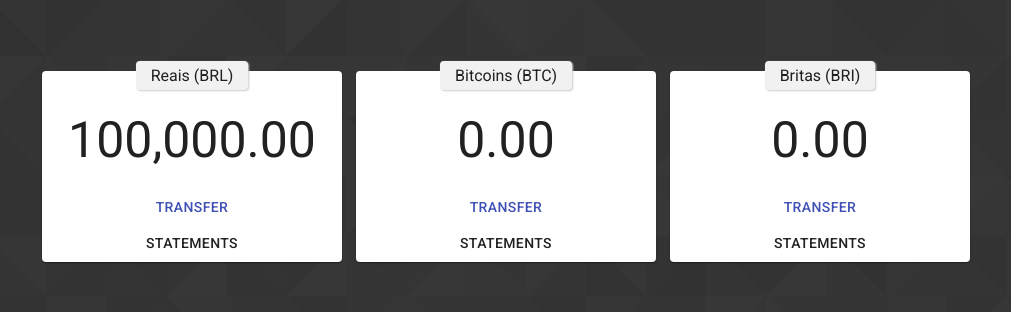
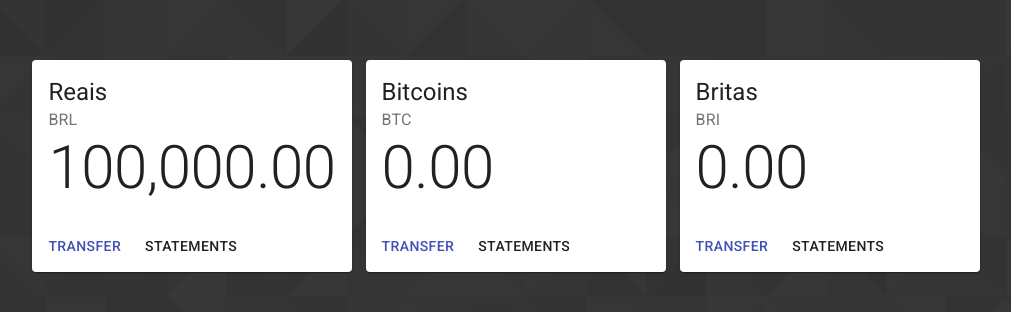
Before and after one commit to luisgustavolf/dindin, a React (Create React App) app: page /#/ in a window 1280 px wide. Shown: the part 244-556 px from the top of the page, without its empty margins (134-1145 px from the left). Built offline with nearby package versions, Linux system fonts and the light colour scheme.

Commit message:
better styling

```diff
--- a/src/components/others/accountSummary/index.tsx
+++ b/src/components/others/accountSummary/index.tsx
@@ -1,9 +1,10 @@
-import { Button, CircularProgress, Paper } from '@material-ui/core'
-import * as React from 'react'
-import { AccountWithBalance } from '../../../services/account/types'
+import { Button, CardActions, CardContent, CircularProgress, Typography } from '@material-ui/core';
+import Card from '@material-ui/core/Card/Card';
 import PlayForWorkIcon from '@material-ui/icons/PlayForWork';
+import * as React from 'react';
+import { AccountWithBalance } from '../../../services/account/types';
 
-import './styles.scss'
+import './styles.scss';
 
 export interface AccountSummaryProps {
     account: AccountWithBalance
@@ -29,28 +30,32 @@ export function AccountSummary(props:AccountSummaryProps) {
 
     return (
         <div className={'dd-targeting-wrap'}>
-            <Paper className={`dd-account-summary`}>
+            <Card className={`dd-account-summary`}>
+
                 {props.loading &&
                     <CircularProgress />
                 }
 
                 {!props.loading &&
                     <React.Fragment>
-                        <div className={'title-wrap'}>
-                            <div className={'title'}>
-                                {props.account.name} ({props.account.currency})
-                            </div>
-                        </div>
-                        <div className={'balance'}>
-                            {formattedBalance}
-                        </div>
-                        <div className={'footer'}>
+                        <CardContent>
+                            <Typography variant="h5" component="h2">
+                                {props.account.name}
+                            </Typography>
+                            <Typography color={'textSecondary'}>
+                                {props.account.currency}
+                            </Typography>
+                            <Typography variant="h2" component="h2">
+                                {formattedBalance}
+                            </Typography>
+                        </CardContent>
+                        <CardActions>
                             <Button color="primary" onClick={() => props.onTransfer(props.account)}>Transfer</Button>
                             <Button onClick={() => props.onStatement(props.account)}>Statements</Button>
-                        </div>
+                        </CardActions>
                     </React.Fragment>
                 }
-            </Paper>
+            </Card>
 
             {props.displayTransferTarget &&
                 <React.Fragment>
--- a/src/pages/home/transferDialog/index.tsx
+++ b/src/pages/home/transferDialog/index.tsx
@@ -52,7 +52,7 @@ export function TransferDialog(props: TransferDialogProps) {
 
                 <TextField
                     style={{marginTop: 20}}
-                    label="Valor à transferir"
+                    label="Transfer value"
                     value={form.values.amount}
                     onChange={(evt) => {form.setValues({ amount: parseFloat(evt.target.value) })}}
                     variant="outlined"
```
